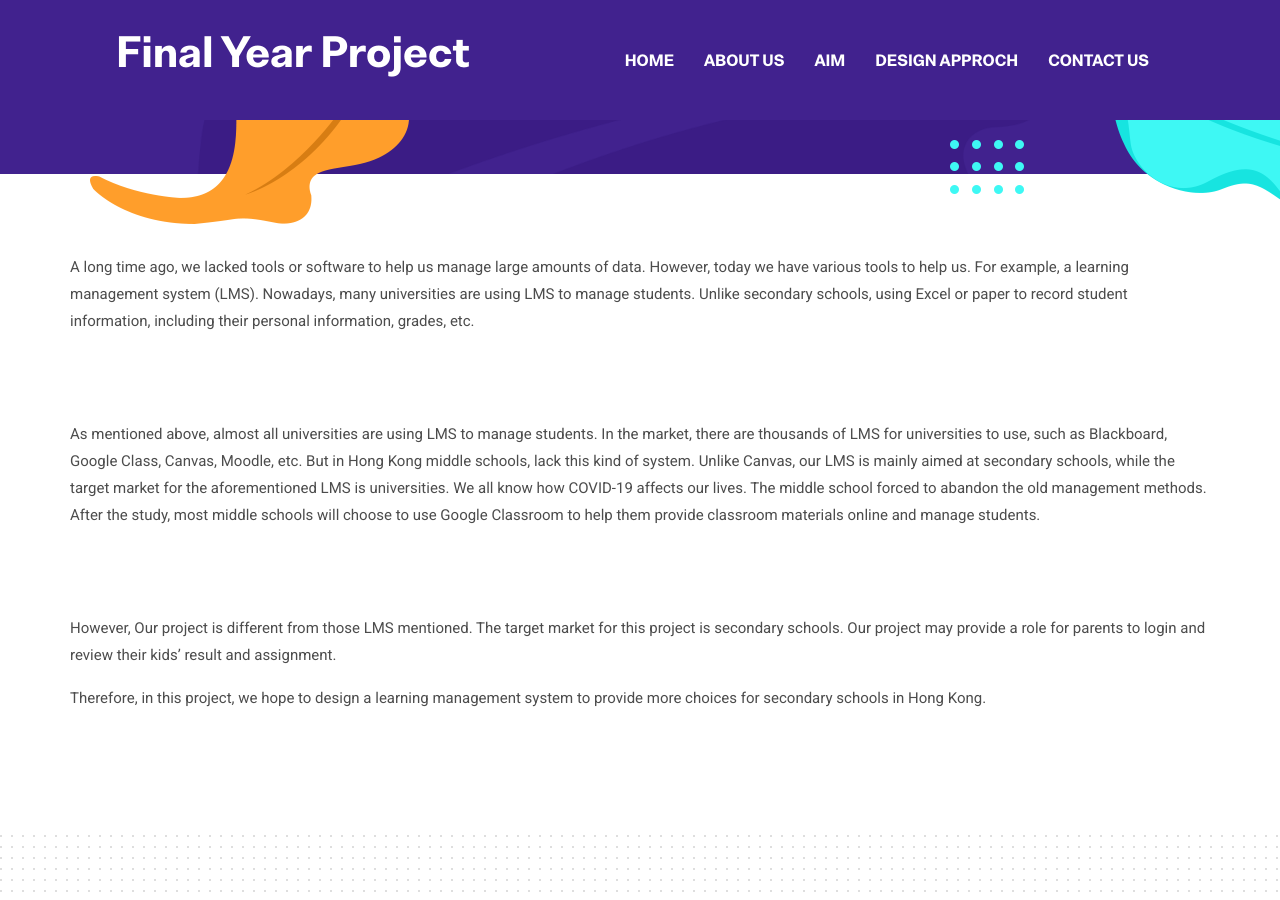
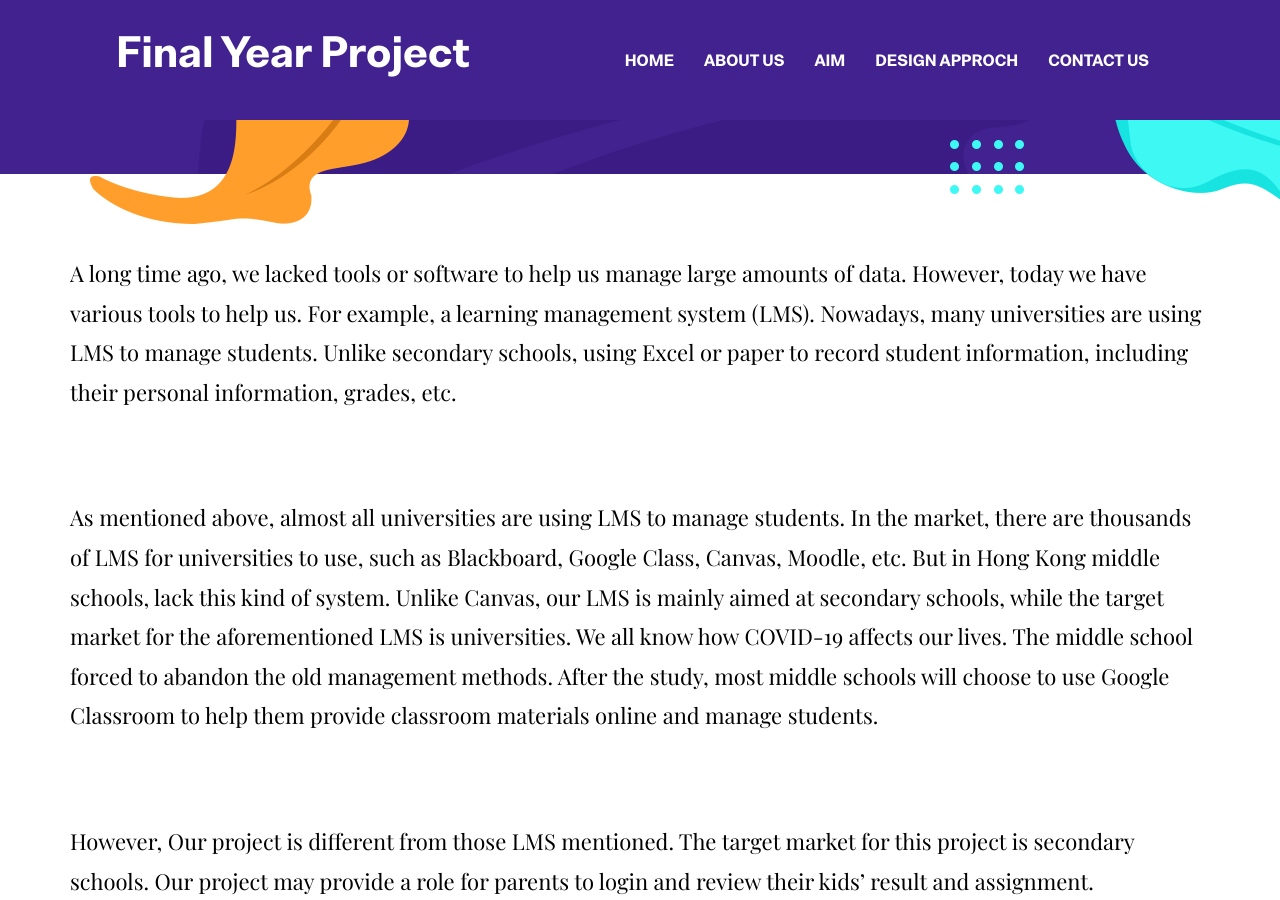
Before and after one commit to RyanL-29/FinalYearProjectWeb, a Jekyll site: the page built from _pages/blog.html, in a window 1280 px wide and 900 px high, scrolled down 330 px. Built offline with Jekyll 4.4.1, drawn with Linux system fonts in a browser that asks for light colours.

Commit message:
Update blog.html

```diff
--- a/_pages/blog.html
+++ b/_pages/blog.html
@@ -6,13 +6,13 @@
 <section class="section">
   <div class="container">
     <div class="row">
-      <p> A long time ago, we lacked tools or software to help us manage large amounts of data. However, today we have various tools to help us. For example, a learning management system (LMS). Nowadays, many universities are using LMS to manage students. Unlike secondary schools, using Excel or paper to record student information, including their personal information, grades, etc. <p>
+      <p class="font-secondary paragraph-lg text-dark"> A long time ago, we lacked tools or software to help us manage large amounts of data. However, today we have various tools to help us. For example, a learning management system (LMS). Nowadays, many universities are using LMS to manage students. Unlike secondary schools, using Excel or paper to record student information, including their personal information, grades, etc. <p>
       <br> <br>
-      <p> As mentioned above, almost all universities are using LMS to manage students. In the market, there are thousands of LMS for universities to use, such as Blackboard, Google Class, Canvas, Moodle, etc. But in Hong Kong middle schools, lack this kind of system. Unlike Canvas, our LMS is mainly aimed at secondary schools, while the target market for the aforementioned LMS is universities. We all know how COVID-19 affects our lives. The middle school forced to abandon the old management methods. After the study, most middle schools will choose to use Google Classroom to help them provide classroom materials online and manage students. <p>
+      <p class="font-secondary paragraph-lg text-dark"> As mentioned above, almost all universities are using LMS to manage students. In the market, there are thousands of LMS for universities to use, such as Blackboard, Google Class, Canvas, Moodle, etc. But in Hong Kong middle schools, lack this kind of system. Unlike Canvas, our LMS is mainly aimed at secondary schools, while the target market for the aforementioned LMS is universities. We all know how COVID-19 affects our lives. The middle school forced to abandon the old management methods. After the study, most middle schools will choose to use Google Classroom to help them provide classroom materials online and manage students. <p>
       <br> <br>
-      <p> However, Our project is different from those LMS mentioned. The target market for this project is secondary schools. Our project may provide a role for parents to login and review their kids’ result and assignment. <p>
+      <p class="font-secondary paragraph-lg text-dark"> However, Our project is different from those LMS mentioned. The target market for this project is secondary schools. Our project may provide a role for parents to login and review their kids’ result and assignment. <p>
       <br> <br>
-      <p> Therefore, in this project, we hope to design a learning management system to provide more choices for secondary schools in Hong Kong. <p>
+      <p class="font-secondary paragraph-lg text-dark"> Therefore, in this project, we hope to design a learning management system to provide more choices for secondary schools in Hong Kong. <p>
     </div>
   </div>
 </section>
```
